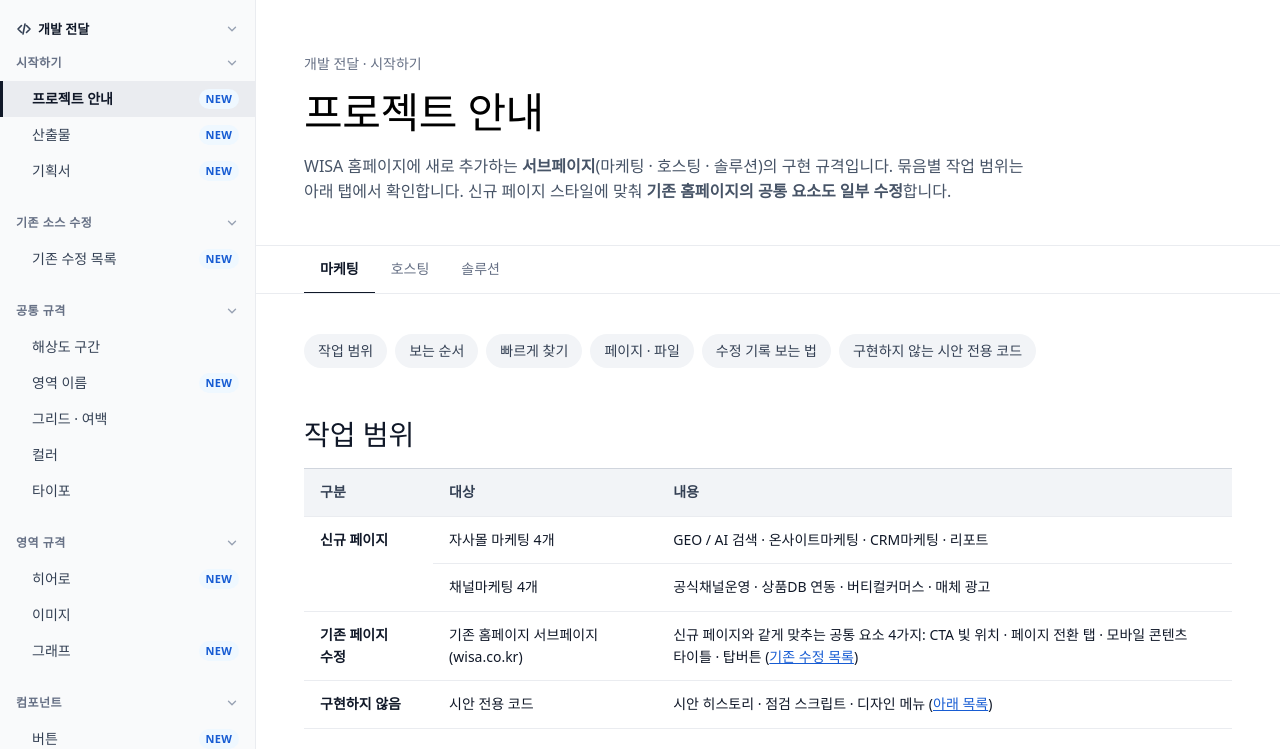
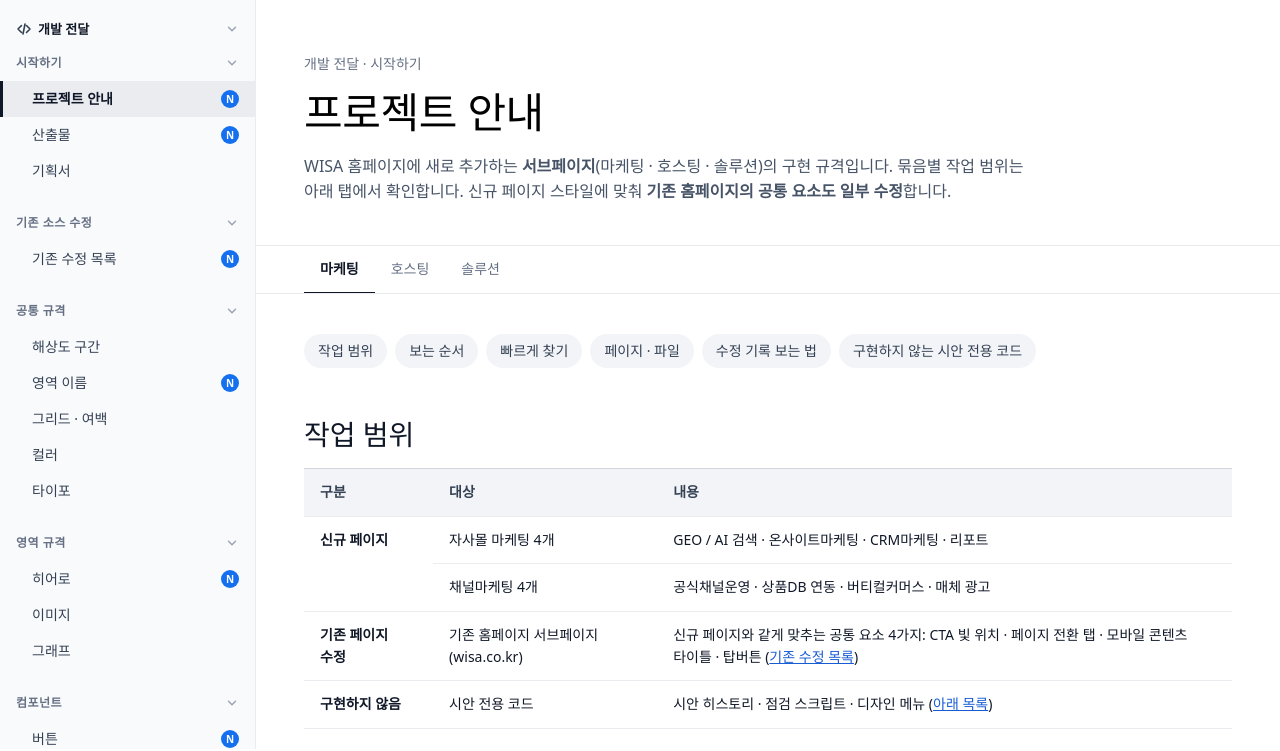
Before and after one commit to freecalckr-arch/wisa-draft, a plain HTML site: page docs/index.html in a window 1280 px wide. Shown: the part 51-802 px from the top of the page. Drawn offline with Linux system fonts and the light colour scheme; a web font is replaced by a local one.

Commit message:
규칙 사이트 메뉴 뱃지 NEW → N (블루 원 18) · 개발자가 새로 보거나 고칠 페이지만 (기획서 · 그래프 제외)
Co-Authored-By: Claude Opus 5.5 <noreply@anthropic.com>

```diff
--- a/docs/assets/docs.css
+++ b/docs/assets/docs.css
@@ -245,5 +245,5 @@ td:first-child, th:first-child { padding-left: 16px; min-width: 128px; }
 .live-f iframe { position: absolute; left: 0; top: 0; border: 0; transform-origin: 0 0; }
 .spec td:first-child { white-space: nowrap; }
 @media (max-width: 767px) { .live-bar a { margin-left: 0; width: 100%; } }
-.side a .badge.new { background: var(--primary-50); color: var(--primary-700); letter-spacing: .02em; }   /* 메뉴 NEW 뱃지 (2차 전달 이후 새로 생기거나 바뀐 페이지) */
+.side a .badge.new { display: grid; place-items: center; width: 18px; height: 18px; padding: 0; border-radius: 99px; background: var(--primary-600); color: #fff; font-size: 10px; font-weight: 700; line-height: 1; }   /* 메뉴 N 뱃지 (2차 전달 이후 개발자가 새로 보거나 고쳐야 하는 페이지) */
 .side a .r { display: flex; align-items: center; gap: 6px; flex: none; }
--- a/docs/assets/docs.js
+++ b/docs/assets/docs.js
@@ -9,15 +9,15 @@
      - 디자인: 시안을 그릴 때만 쓰는 작업 규칙 (구현 대상 아님 · badge = 이름 옆 표시) */
   var NAV = [
     { part: "개발 전달", icon: "code" },
-    { g: "시작하기", items: [["프로젝트 안내", "index.html", "NEW"], ["산출물", "deliverables.html", "NEW"], ["기획서", "plans.html", "NEW"]] },
-    { g: "기존 소스 수정", items: [["기존 수정 목록", "changes.html", "NEW"]] },
-    { g: "공통 규격", items: [["해상도 구간", "breakpoints.html"], ["영역 이름", "sections.html", "NEW"], ["그리드 · 여백", "grid.html"], ["컬러", "color.html"], ["타이포", "type.html"]] },
-    { g: "영역 규격", items: [["히어로", "hero.html", "NEW"], ["이미지", "image.html"], ["그래프", "graph.html", "NEW"]] },
-    { g: "컴포넌트", items: [["버튼", "button.html", "NEW"], ["탭", "tabs.html", "NEW"], ["카드", "cards.html", "NEW"], ["요금 카드", "plan.html"], ["태그 · 뱃지", "tag.html", "NEW"], ["입력 요소", "form.html", "NEW"], ["CTA · FAQ", "cta.html", "NEW"]] },
-    { g: "인터랙션", items: [["인터랙션 목록", "interactions.html", "NEW"]] },
-    { g: "검수", items: [["개발 검수", "qa.html", "NEW"]] },
+    { g: "시작하기", items: [["프로젝트 안내", "index.html", "N"], ["산출물", "deliverables.html", "N"], ["기획서", "plans.html"]] },
+    { g: "기존 소스 수정", items: [["기존 수정 목록", "changes.html", "N"]] },
+    { g: "공통 규격", items: [["해상도 구간", "breakpoints.html"], ["영역 이름", "sections.html", "N"], ["그리드 · 여백", "grid.html"], ["컬러", "color.html"], ["타이포", "type.html"]] },
+    { g: "영역 규격", items: [["히어로", "hero.html", "N"], ["이미지", "image.html"], ["그래프", "graph.html"]] },
+    { g: "컴포넌트", items: [["버튼", "button.html", "N"], ["탭", "tabs.html", "N"], ["카드", "cards.html", "N"], ["요금 카드", "plan.html"], ["태그 · 뱃지", "tag.html", "N"], ["입력 요소", "form.html", "N"], ["CTA · FAQ", "cta.html", "N"]] },
+    { g: "인터랙션", items: [["인터랙션 목록", "interactions.html", "N"]] },
+    { g: "검수", items: [["개발 검수", "qa.html", "N"]] },
     { g: "마케팅 페이지", items: [["GEO", "../geo.html"], ["온사이트마케팅", "../onsite.html"], ["CRM마케팅", "../crm.html"], ["리포트", "../report.html"], ["공식채널운영", "../sns-ops.html"], ["상품DB 연동", "../shopping-feed.html"], ["버티컬커머스", "../vertical-commerce.html"], ["매체 광고", "../media-ads.html"], ["라이선스 비교", "../comparison.html"]] },
-    { g: "호스팅 페이지", items: [["웹호스팅", "../hosting-web.html", "NEW"], ["서버호스팅", "../hosting-server.html", "NEW"], ["프라이빗 클라우드", "../hosting-private.html", "NEW"], ["퍼블릭 클라우드", "../hosting-public.html", "NEW"], ["CDN", "../hosting-cdn.html", "NEW"], ["클라우드플레어", "../hosting-cloudflare.html", "NEW"]] },
+    { g: "호스팅 페이지", items: [["웹호스팅", "../hosting-web.html", "N"], ["서버호스팅", "../hosting-server.html", "N"], ["프라이빗 클라우드", "../hosting-private.html", "N"], ["퍼블릭 클라우드", "../hosting-public.html", "N"], ["CDN", "../hosting-cdn.html", "N"], ["클라우드플레어", "../hosting-cloudflare.html", "N"]] },
     { part: "디자인", icon: "pen", badge: "클로드용", lock: true },   // lock: 작업자 IP 에서만 보임 (아래 OWNER)
     { g: "작업 규칙", items: [["작업 방법", "workflow.html"], ["비주얼 공통", "visual.html"]] }
   ];
@@ -71,7 +71,7 @@
       if (!it[1]) return '<li><span class="off">' + it[0] + "<small>준비 중</small></span></li>";
       var out = it[1].indexOf("../") === 0;
       var cur = !out && it[1] === here ? ' aria-current="page"' : "";
-      var badge = it[2] ? '<em class="badge' + (it[2] === "NEW" ? " new" : "") + '">' + it[2] + "</em>" : "";   // NEW = 2차 전달(11-16) 이후 새로 생기거나 바뀐 페이지 (다음 전달 때 지움)
+      var badge = it[2] ? '<em class="badge' + (it[2] === "N" ? " new" : "") + '">' + it[2] + "</em>" : "";   // N = 2차 전달(11-16) 이후 개발자가 새로 보거나 고쳐야 하는 페이지 (다음 전달 때 지움)
       return '<li><a href="' + it[1] + '"' + cur + (out ? ' target="_blank" rel="noopener"' : "") + ">" + it[0] + (out ? (badge ? '<span class="r">' + badge + ext + '</span>' : ext) : badge) + "</a></li>";
     }).join("") + "</ul></div>";
   }
```
